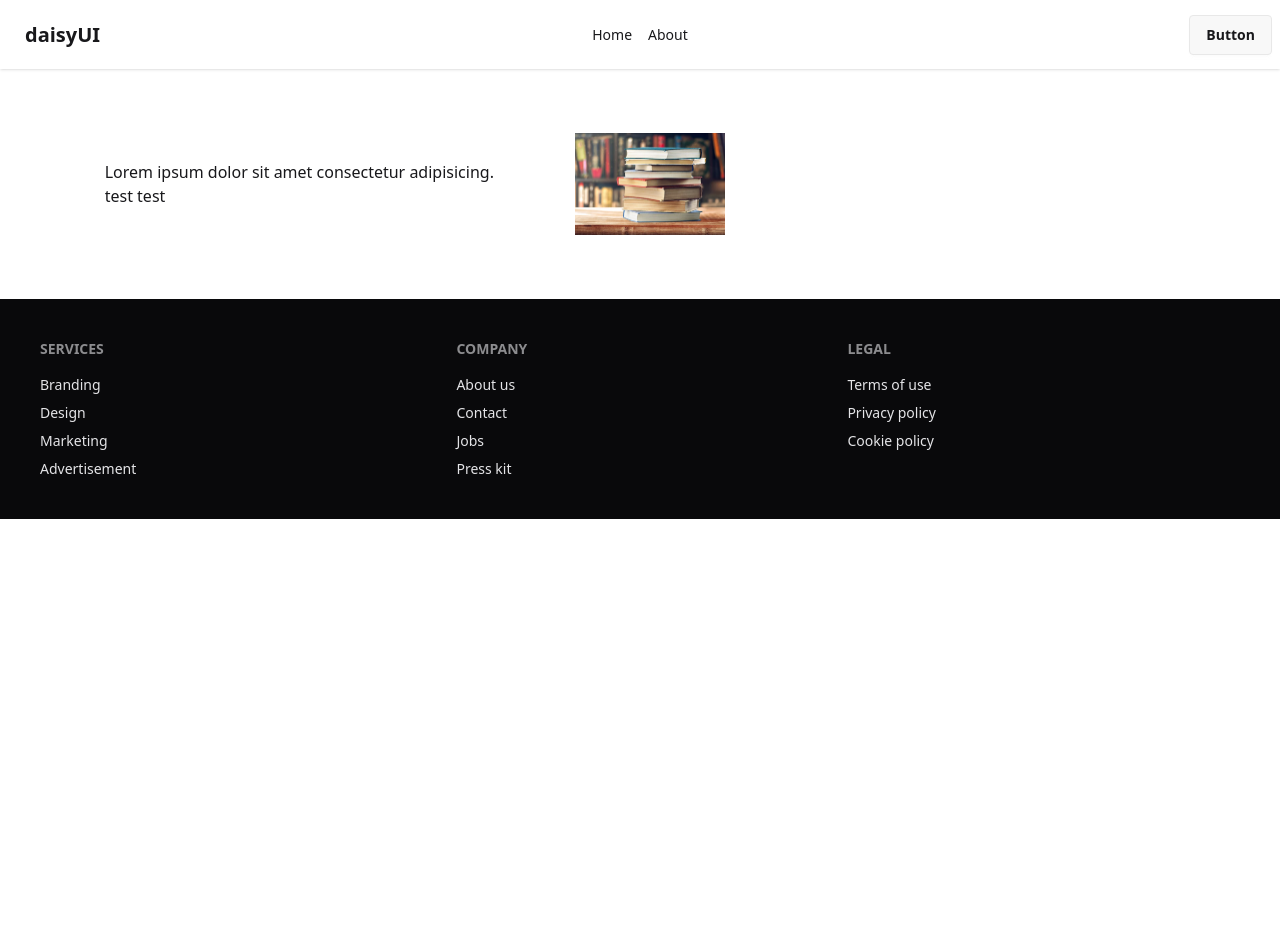
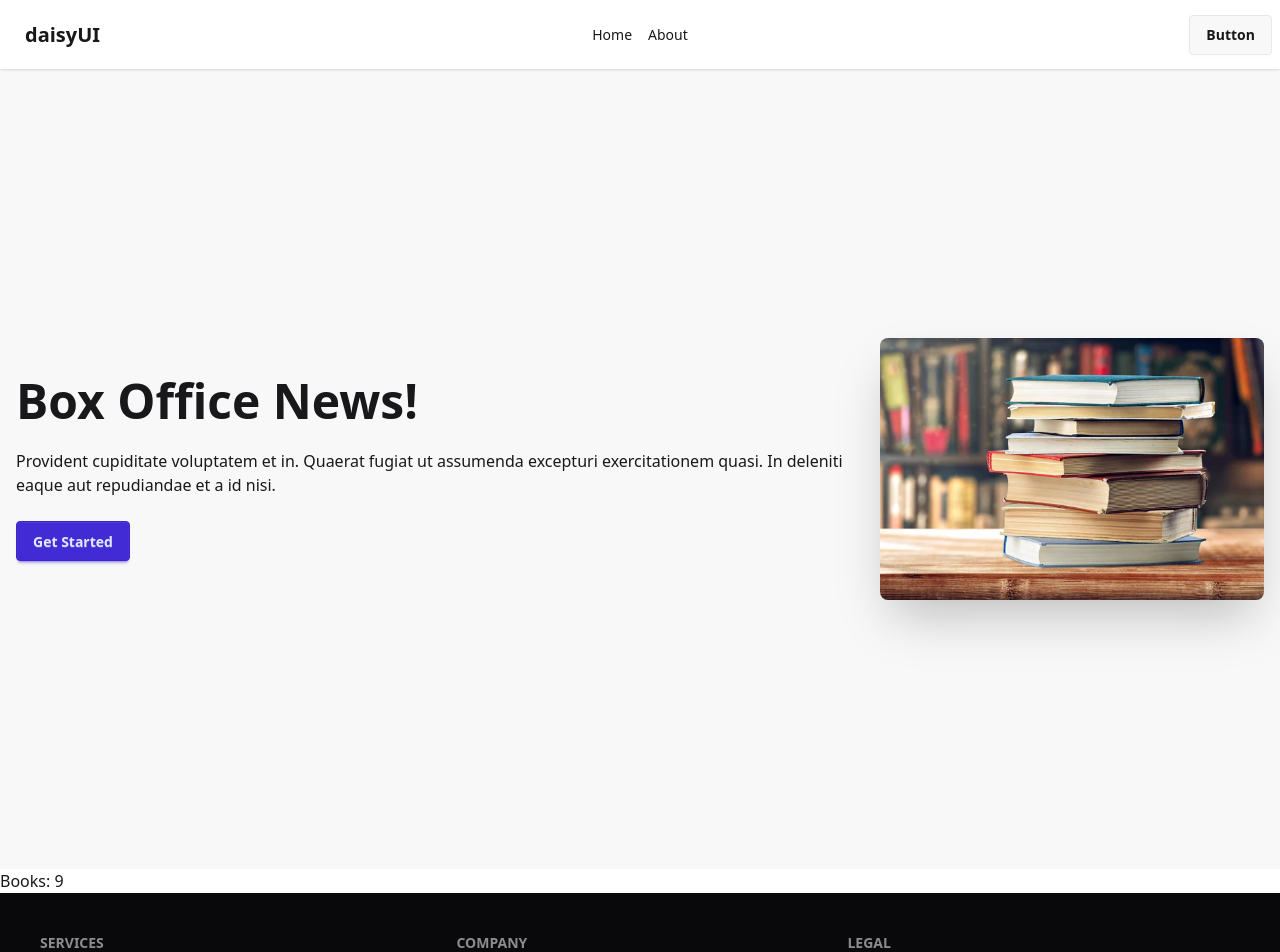
Before and after one commit to tamanna-h/boipoka, a React (Vite) app: page / in a window 1280 px wide. Shown: the top 952 px of the page. Before the commit the page ends 800 px from the top, so only its background shows below. Built offline with nearby package versions, Linux system fonts and the light colour scheme.

Commit message:
Modify Banner with DaisyUI, create Books.jsx, and connect it to Home.jsx

```diff
--- a/src/components/Banner/Banner.jsx
+++ b/src/components/Banner/Banner.jsx
@@ -3,15 +3,22 @@ import bookimage from '../../assets/books.jpg'
 
 const Banner = () => {
     return (
-        <div className='flex justify-around items-center w-full p-16'>
-            <div >
-                <h1>Lorem ipsum dolor sit amet consectetur adipisicing.</h1>
-                <button className='btn-primary'>test test</button>
-            </div>
-            <div>
-                <img className='w-3/12' src={bookimage} alt="" />
-            </div>
-        </div>
+       <div className="hero bg-base-200 min-h-screen">
+  <div className="hero-content flex-col lg:flex-row-reverse">
+    <img
+      src={bookimage}
+      className="max-w-sm rounded-lg shadow-2xl"
+    />
+    <div>
+      <h1 className="text-5xl font-bold">Box Office News!</h1>
+      <p className="py-6">
+        Provident cupiditate voluptatem et in. Quaerat fugiat ut assumenda excepturi exercitationem
+        quasi. In deleniti eaque aut repudiandae et a id nisi.
+      </p>
+      <button className="btn btn-primary">Get Started</button>
+    </div>
+  </div>
+</div>
     );
 };
 
--- /dev/null
+++ b/src/pages/Books/Books.jsx
@@ -0,0 +1,19 @@
+import React, { useEffect, useState } from 'react';
+
+const Books = () => {
+    const [allBooks, setAllBooks] = useState([]);
+
+    useEffect(() => {
+        fetch('booksData.json')
+            .then(res => res.json())
+            .then(data => setAllBooks(data))
+    }, [])
+
+    return (
+        <div>
+            <h3>Books: {allBooks.length}</h3>
+        </div>
+    );
+};
+
+export default Books;
--- a/src/pages/Home/Home.jsx
+++ b/src/pages/Home/Home.jsx
@@ -1,10 +1,12 @@
 import React from 'react';
 import Banner from '../../components/Banner/Banner';
+import Books from '../Books/Books';
 
 const Home = () => {
     return (
         <div>
             <Banner/>
+            <Books/>
         </div>
     );
 };
```
